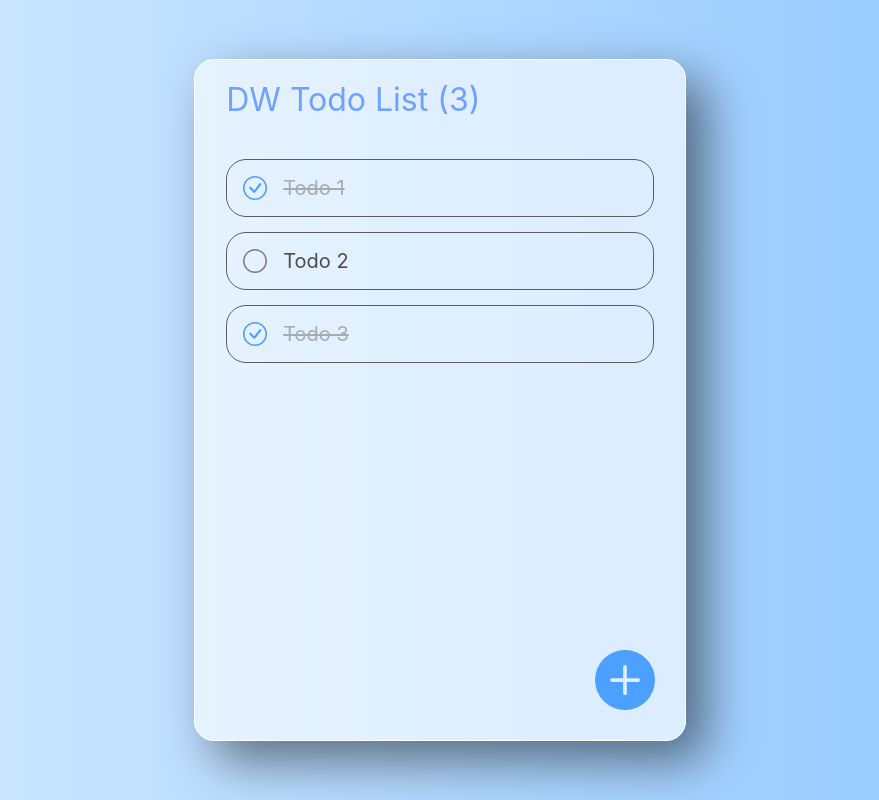
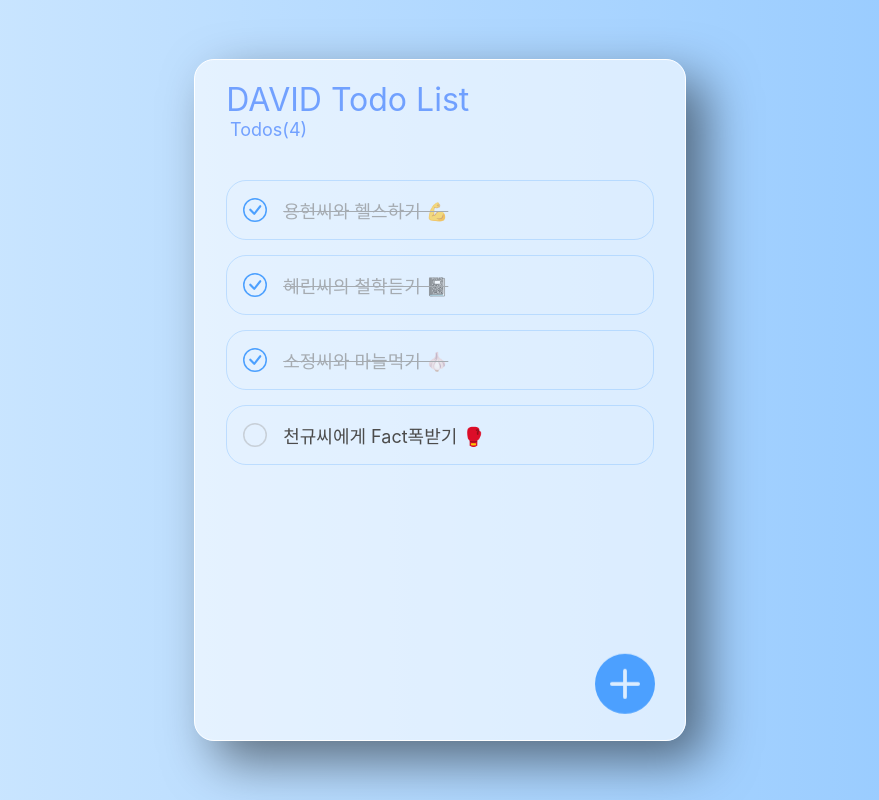
Before and after one commit to ydw1996/David_Review, a React (Create React App) app: page / in a window 1280 px wide. Shown: the whole page, without its empty margins (200-1079 px from the left). Built offline with nearby package versions, Linux system fonts and the light colour scheme.

Commit message:
🎨feat : 편집, 삭제 기능 및 코드개선

```diff
--- a/src/App.css
+++ b/src/App.css
@@ -11,9 +11,12 @@ body {
   justify-content: center;
   align-items: center;
   color: rgb(57, 57, 57);
-  background: -webkit-linear-gradient(90deg, rgb(211, 234, 255), rgb(144, 199, 255));
+  background: -webkit-linear-gradient(
+    90deg,
+    rgb(211, 234, 255),
+    rgb(144, 199, 255)
+  );
   background: linear-gradient(90deg, rgb(211, 234, 255), rgb(144, 199, 255));
-
 }
 
 .todoAdd {
@@ -27,4 +30,24 @@ body {
   cursor: pointer;
   font-size: 5rem;
   color: rgb(76, 160, 255);
+  animation: bounce_frames 0.5s;
+  animation-direction: alternate;
+  animation-timing-function: cubic-bezier(0.5, 0.05, 1, 0.5);
+  animation-iteration-count: infinite;
 }
+
+.todoAdd:hover {
+  color: rgba(76, 160, 255, 0.773);
+  top: 10;
+  transition: 0.5s ease-in-out;
+}
+
+@keyframes bounce_frames {
+  from {
+    transform: translate3d(0, 0, 0);
+  }
+
+  to {
+    transform: translate3d(0, 5px, 0);
+  }
+}
--- a/src/App.jsx
+++ b/src/App.jsx
@@ -1,66 +1,105 @@
-import { useState } from "react";
+import { useState, useRef, useCallback } from "react";
 import { BsFillPlusCircleFill } from "react-icons/bs";
 import "./App.css";
 import TodoBoard from "./components/TodoBoard";
 import TodoList from "./components/TodoList";
 import TodoPopup from "./components/TodoPopup";
 
-const nextId = 4;
-
 const App = () => {
+  const [selectedTodo, setSecletedTodo] = useState(null);
   const [addPopup, setAddPopup] = useState(false);
-  const [inputValue, setInputValue] = useState([
+  const [todoValue, setTodoValue] = useState([
     {
       id: 1,
-      text: "Todo 1",
+      text: "용현씨와 헬스하기 💪",
       checked: true,
     },
     {
       id: 2,
-      text: "Todo 2",
-      checked: false,
+      text: "혜린씨의 철학듣기 📓",
+      checked: true,
     },
     {
       id: 3,
-      text: "Todo 3",
+      text: "소정씨와 마늘먹기 🧄",
       checked: true,
+    },
+    {
+      id: 4,
+      text: "천규씨에게 Fact폭받기 🥊",
+      checked: false,
     },
   ]);
 
-  const onAddPopup = () => {
+  const onInsertPopup = () => {
+    if (selectedTodo) {
+      setSecletedTodo(null);
+    }
     setAddPopup((prev) => !prev);
   };
 
-  const onAddTodo = (text) => {
-    if (text === "") {
-      return alert("할 일을 입력해주세요");
-    } else {
+  const nextId = useRef(5);
+  const onInsertTodo = useCallback(
+    (text) => {
+      if (text === "") {
+        return alert("할 일을 입력해주세요");
+      }
       const todo = {
-        id: nextId,
+        id: nextId.current,
         text,
         checked: false,
       };
-      setInputValue((inputValue) => inputValue.concat(todo));
-      nextId++;
-    }
-  };
+      setTodoValue(todoValue.concat(todo));
+      nextId.current++;
+    },
+    [todoValue]
+  );
 
   const onCheckTodo = (id) => {
-    setInputValue((inputValue) =>
-      inputValue.map((todo) =>
+    setTodoValue((todoValue) =>
+      todoValue.map((todo) =>
         todo.id === id ? { ...todo, checked: !todo.checked } : todo
       )
     );
   };
 
+  const onChangeSeclectedTodo = (todo) => {
+    setSecletedTodo(todo);
+  };
+
+  const onRemoveTodo = (id) => {
+    onInsertPopup();
+    setTodoValue((todoValue) => todoValue.filter((todo) => todo.id !== id));
+  };
+
+  const onEditTodo = (id, text) => {
+    onInsertPopup();
+    setTodoValue((todoValue) =>
+      todoValue.map((todo) => (todo.id === id ? { ...todo, text } : todo))
+    );
+  };
+
   return (
     <div className="todoApp">
-      <TodoBoard todoLength={inputValue.length}>        <TodoList inputValue={inputValue} onCheckTodo={onCheckTodo} />
-        <div className="todoAdd" onClick={onAddPopup}>
+      <TodoBoard todoLength={todoValue.length}>
+        {" "}
+        <TodoList
+          todoValue={todoValue}
+          onCheckTodo={onCheckTodo}
+          onInsertPopup={onInsertPopup}
+          onChangeSeclectedTodo={onChangeSeclectedTodo}
+        />
+        <div className="todoAdd" onClick={onInsertPopup}>
           <BsFillPlusCircleFill />
         </div>
         {addPopup && (
-          <TodoPopup onAddPopup={onAddPopup} onAddTodo={onAddTodo} />
+          <TodoPopup
+            selectedTodo={selectedTodo}
+            onInsertPopup={onInsertPopup}
+            onInsertTodo={onInsertTodo}
+            onRemoveTodo={onRemoveTodo}
+            onEditTodo={onEditTodo}
+          />
         )}
       </TodoBoard>
     </div>
--- a/src/components/TodoBoard.css
+++ b/src/components/TodoBoard.css
@@ -6,9 +6,9 @@
   border: 1px solid #fff;
   padding: 20px;
   flex-direction: column;
-  font-size: 20px;
+  font-size: 18px;
   color: rgba(0, 81, 255, 0.5);
-  background:rgba(255, 255, 255, 0.6);
+  background: rgba(255, 255, 255, 0.6);
   backdrop-filter: blur(px);
   border-radius: 20px;
   box-shadow: 20px 20px 50px rgba(0, 0, 0, 0.5);
@@ -17,7 +17,9 @@
   width: 95%;
   margin-left: auto;
   margin-right: auto;
-
-  padding-bottom: 20px;
   font-size: 2rem;
 }
+.sub_title {
+  margin-left: 15px;
+  padding-bottom: 20px;
+}
--- a/src/components/TodoBoard.jsx
+++ b/src/components/TodoBoard.jsx
@@ -3,7 +3,8 @@ import "./TodoBoard.css";
 const TodoBoard = ({ children, todoLength }) => {
   return (
     <div className="todoBoard">
-      <div className="title">DW Todo List ({todoLength})</div>
+      <div className="title">DAVID Todo List</div>
+      <div className="sub_title">Todos({todoLength})</div>
       <div>{children}</div>
     </div>
   );
--- a/src/components/TodoItem.css
+++ b/src/components/TodoItem.css
@@ -2,9 +2,8 @@
   margin-top: 20px;
   margin-left: auto;
   margin-right: auto;
-
   border-radius: 20px;
-  border: 1px solid #5d5d5d;
+  border: 1px solid rgba(76, 160, 255, 0.255);
   padding: 1rem;
   display: flex;
   align-items: center;
@@ -23,7 +22,7 @@
 
 .content svg {
   font-size: 1.5rem;
-  color: rgb(126, 126, 126);
+  color: #a1a1a16a;
 }
 
 .content.checked svg {
--- a/src/components/TodoItem.jsx
+++ b/src/components/TodoItem.jsx
@@ -1,7 +1,12 @@
 import { BsCheckCircle, BsCircle } from "react-icons/bs";
 import "./TodoItem.css";
 
-const TodoItem = ({ todo, onCheckTodo }) => {
+const TodoItem = ({
+  todo,
+  onCheckTodo,
+  onInsertPopup,
+  onChangeSeclectedTodo,
+}) => {
   const { id, text, checked } = todo;
   return (
     <div className="todoItem">
@@ -19,7 +24,15 @@ const TodoItem = ({ todo, onCheckTodo }) => {
             }}
           />
         )}
-        <div className="text">{text}</div>
+        <div
+          className="text"
+          onClick={() => {
+            onChangeSeclectedTodo(todo);
+            onInsertPopup();
+          }}
+        >
+          {text}
+        </div>
       </div>
     </div>
   );
--- a/src/components/TodoList.jsx
+++ b/src/components/TodoList.jsx
@@ -1,11 +1,22 @@
 import TodoItem from "./TodoItem";
 import "./TodoList.css";
 
-const TodoList = ({ inputValue, onCheckTodo }) => {
+const TodoList = ({
+  todoValue,
+  onCheckTodo,
+  onInsertPopup,
+  onChangeSeclectedTodo,
+}) => {
   return (
     <div className="todoList">
-      {inputValue.map((todo) => (
-        <TodoItem todo={todo} key={todo.id} onCheckTodo={onCheckTodo} />
+      {todoValue.map((todo) => (
+        <TodoItem
+          todo={todo}
+          key={todo.id}
+          onCheckTodo={onCheckTodo}
+          onInsertPopup={onInsertPopup}
+          onChangeSeclectedTodo={onChangeSeclectedTodo}
+        />
       ))}
     </div>
   );
--- a/src/components/TodoPopup.css
+++ b/src/components/TodoPopup.css
@@ -8,7 +8,11 @@
   display: flex;
   justify-content: center;
   align-items: center;
-  background: -webkit-linear-gradient(90deg, rgb(211, 234, 255), rgb(144, 199, 255));
+  background: -webkit-linear-gradient(
+    90deg,
+    rgb(211, 234, 255),
+    rgb(144, 199, 255)
+  );
   background: linear-gradient(90deg, rgb(211, 234, 255), rgb(144, 199, 255));
   opacity: 0.7;
 }
@@ -25,8 +29,7 @@ form {
   width: 400px;
   height: 200px;
   border-radius: 20px;
-  border: 1px solid #505050;
-
+  border: 1px solid rgba(76, 160, 255, 0.519);
   background: rgba(255, 255, 255, 0.5);
 }
 
@@ -34,8 +37,7 @@ form > input {
   background: none;
   outline: none;
   border: none;
-  border-bottom: 1px solid #0d4985;
-
+  border-bottom: 1px solid rgba(76, 160, 255, 0.255);
   padding: 0.5rem;
   font-size: 1.125rem;
   line-height: 1.5;
@@ -53,5 +55,22 @@ form > button {
   display: flex;
   align-items: center;
   cursor: pointer;
-  transition: 0.3s background ease-in;
 }
+
+form > button:hover {
+  transition: 0.3s ease-in;
+  color: rgba(0, 67, 144, 0.712);
+}
+
+.todoSelect > svg {
+  padding-top: 20px;
+  padding-left: 1rem;
+  padding-right: 1rem;
+  font-size: 2rem;
+  cursor: pointer;
+}
+
+.todoSelect > svg:hover {
+  transition: 0.3s ease-in;
+  color: rgba(0, 67, 144, 0.712);
+}
--- a/src/components/TodoPopup.jsx
+++ b/src/components/TodoPopup.jsx
@@ -1,8 +1,15 @@
-import { useState } from "react";
+import { useState, useEffect } from "react";
 import { MdAddCircle } from "react-icons/md";
+import { TiPencil, TiTrash } from "react-icons/ti";
 import "./TodoPopup.css";
 
-const TodoPopup = ({ onAddPopup, onAddTodo }) => {
+const TodoPopup = ({
+  onInsertPopup,
+  onInsertTodo,
+  selectedTodo,
+  onRemoveTodo,
+  onEditTodo,
+}) => {
   const [addValue, setAddValue] = useState("");
 
   const onChange = (e) => {
@@ -11,19 +18,52 @@ const TodoPopup = ({ onAddPopup, onAddTodo }) => {
 
   const onSubmit = (e) => {
     e.preventDefault();
-    onAddTodo(addValue);
+    onInsertTodo(addValue);
     setAddValue("");
-    onAddPopup();
+    onInsertPopup();
   };
+
+  useEffect(() => {
+    if (selectedTodo) {
+      setAddValue(selectedTodo.text);
+    }
+  }, [selectedTodo]);
 
   return (
     <div>
-      <div className="todoPopup_bg" onClick={onAddPopup}></div>
-      <form onSubmit={onSubmit}>
-        <input placeholder="please type" value={addValue} onChange={onChange}></input>
-        <button type="submit">
-          <MdAddCircle />
-        </button>
+      <div className="todoPopup_bg" onClick={onInsertPopup}></div>
+      <form
+        onSubmit={
+          selectedTodo
+            ? () => {
+                onEditTodo(selectedTodo.id, addValue);
+              }
+            : onSubmit
+        }
+      >
+        <input
+          placeholder="할일을 써주세요 :)"
+          value={addValue}
+          onChange={onChange}
+        ></input>
+        {selectedTodo ? (
+          <div className="todoSelect">
+            <TiPencil
+              onClick={() => {
+                onEditTodo(selectedTodo.id, addValue);
+              }}
+            />
+            <TiTrash
+              onClick={() => {
+                onRemoveTodo(selectedTodo.id);
+              }}
+            />
+          </div>
+        ) : (
+          <button type="submit">
+            <MdAddCircle />
+          </button>
+        )}
       </form>
     </div>
   );
```
